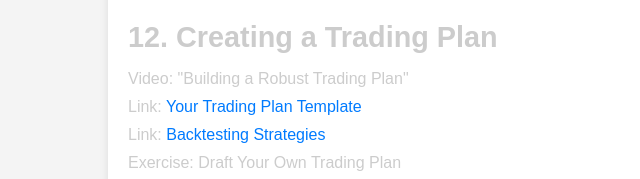
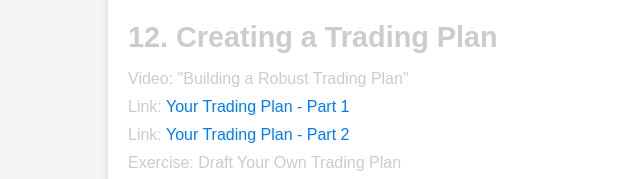
Before and after one commit to Jstocks7/Just-Start-It-Trading-Course, a plain HTML site: page courses.html in a window 1280 px wide. Shown: the part 3114-3293 px from the top of the page, 0-640 px from the left. Drawn offline with Linux system fonts and the light colour scheme.

Commit message:
Add files via upload

```diff
--- a/courses.html
+++ b/courses.html
@@ -635,8 +635,8 @@
         <div class="course-content">
           <ul>
             <li>Video: "Building a Robust Trading Plan"</li>
-            <li>Link: <a href="https://share.descript.com/view/NVTabMXaaJp" target="_blank">Your Trading Plan Template</a></li>
-	    <li>Link: <a href="https://share.descript.com/view/XH1i0OnhDJ4" target="_blank">Backtesting Strategies</a></li>
+            <li>Link: <a href="https://share.descript.com/view/NVTabMXaaJp" target="_blank">Your Trading Plan - Part 1</a></li>
+	    <li>Link: <a href="https://share.descript.com/view/XH1i0OnhDJ4" target="_blank">Your Trading Plan - Part 2</a></li>
             <li>Exercise: Draft Your Own Trading Plan</li>
             <li>PDF: <a href="https://acrobat.adobe.com/id/urn:aaid:sc:VA6C2:3038870d-8f2b-4f9e-b372-c27c4c9fc37e" target="_blank" onclick="markPDFDownloaded(12)">Download Trading Plan PDF</a></li>
           </ul>
@@ -686,7 +686,7 @@
         <div class="course-content">
           <ul>
             <li>Video: "How to Backtest Your Trading Strategy"</li>
-            <li>Link: <a href="https://share.descript.com/view/XH1i0OnhDJ4" target="_blank">Backtesting Strategies</a></li>
+            <li>Link: <a href="https://share.descript.com/view/1NZ4XJpuzvy" target="_blank">Backtesting Strategies</a></li>
 	    <li>Exercise: Backtest Your Strategy Using Historical Data</li>
             <li>PDF: <a href="https://acrobat.adobe.com/id/urn:aaid:sc:VA6C2:cd003e66-bc74-446a-988f-48ccb2dce489" target="_blank" onclick="markPDFDownloaded(13)">Download Back Testing &amp; Paper Trading PDF</a></li>
           </ul>
```
